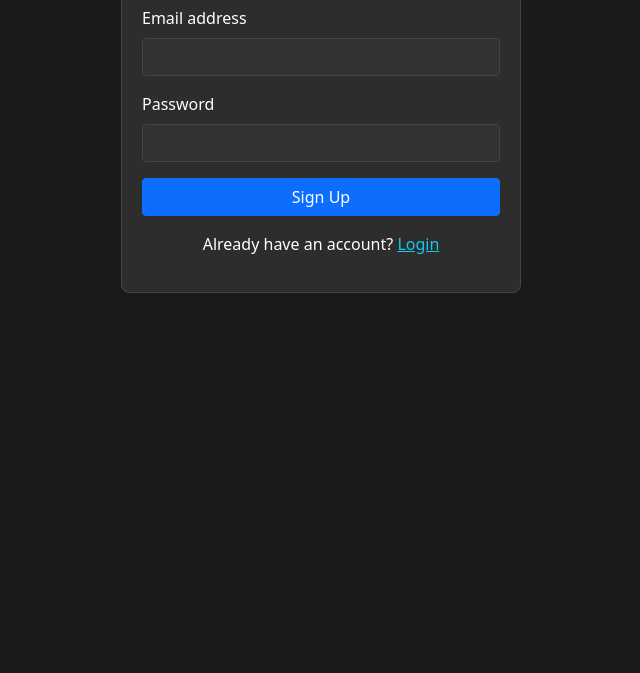
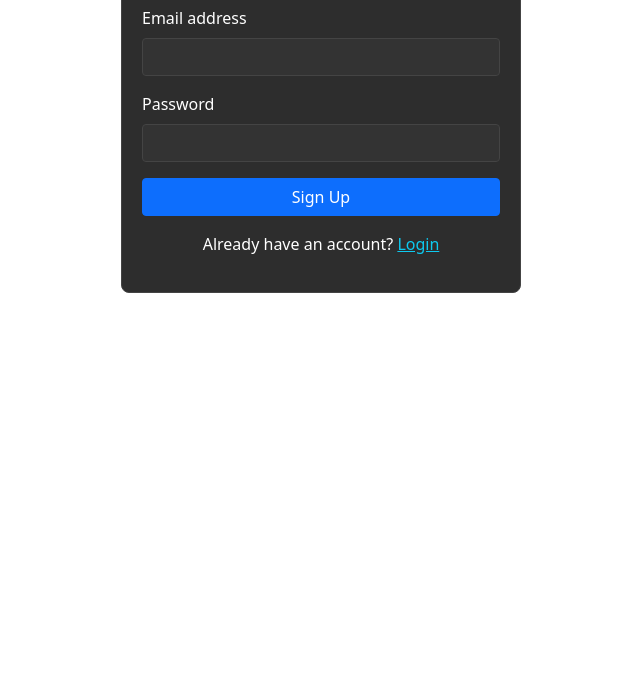
Before and after one commit to Sparrow-Tech06/Testing, a plain HTML site: page index.html in a window 1280 px wide. Shown: the part 127-800 px from the top of the page, without its empty margins (319-959 px from the left). Drawn offline with nearby package versions, Linux system fonts and the light colour scheme; some packages are replaced by stand-ins of ours; no server answers; a script that the page names is missing.

Commit message:
Update index.html

```diff
--- a/index.html
+++ b/index.html
@@ -17,8 +17,8 @@
             color: #fff;
         }
         body {
-            background-color: #1a1a1a;
-            color: #fff;
+            background-color: #ffffff;
+            color: #1e1e1e;
         }
         .form-control {
             background-color: #333;
```
